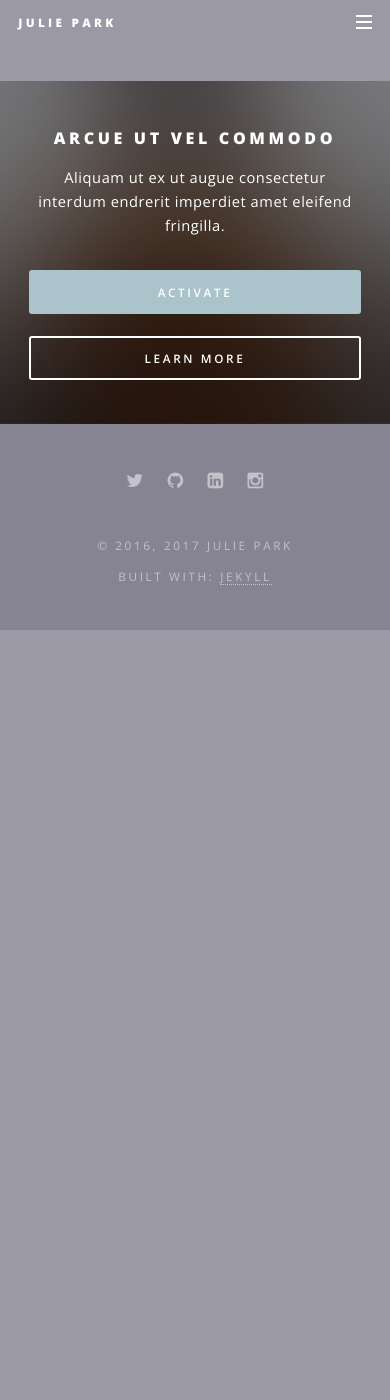
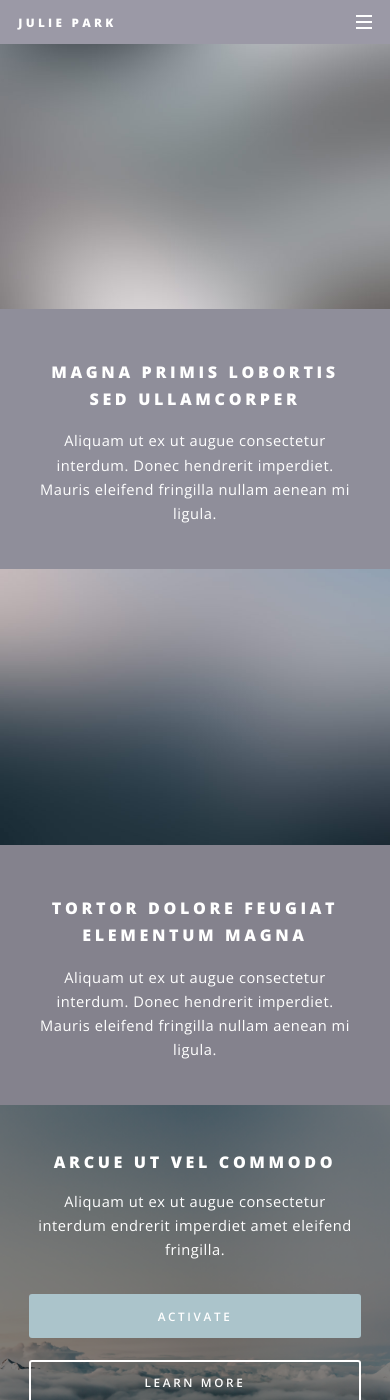
Before and after one commit to jspark721/jp-portfolio, a Jekyll site: the page built from index.html, in a window 390 px wide and 1400 px high, scrolled down 4917 px. Built offline with Jekyll 4.4.1, drawn with Linux system fonts in a browser that asks for light colours; before the commit the page ends 5547 px from its top, so only the background shows below that.

Commit message:
changed banner background

```diff
--- a/_sass/libs/_vars.scss
+++ b/_sass/libs/_vars.scss
@@ -91,10 +91,10 @@
 		),
 
 		accent5: (
-			bg:				#9B99A6,
+			bg:				#ABC4CB,
 			fg-bold:		#ffffff,
-			fg:				mix(#9B99A6, #ffffff, 25%),
-			fg-light:		mix(#9B99A6, #ffffff, 40%),
+			fg:				mix(#ABC4CB, #ffffff, 25%),
+			fg-light:		mix(#ABC4CB, #ffffff, 40%),
 			border:			rgba(0,0,0,0.125),
 			border-bg:		rgba(255,255,255,0.075),
 			border2:		rgba(0,0,0,0.25),
--- a/css/main.scss
+++ b/css/main.scss
@@ -556,10 +556,17 @@
     .about-image {
         max-width: 30%;
         float: left;
-        margin: 0.1em 1.5em 0em 4.3em;
+        margin: 0.1em 1em 0em 4.3em;
         border-radius: 5%;
         box-shadow: 0 5px 10px 0 rgba(0, 0, 0, 0.2);
     }
+    /* hide about image when media screen is small */
+
+@media screen and (max-width: 1000px) {
+    .about-image {
+        display:none;
+    }
+}
 
 /* List */
 
--- a/index.html
+++ b/index.html
@@ -13,7 +13,7 @@
 						<a href="#one" class="more scrolly">Find out More</a>
 					</section>
 
-				<!-- One -->
+				<!-- One: About Page -->
 					<section id="one" class="wrapper style1 special">
 						<div class="inner">
 							<header class="major">
@@ -32,7 +32,7 @@
 						</div>
 					</section>
 
-				<!-- Two -->
+				<!-- Two: Portfolio Highlights -->
 					<section id="two" class="wrapper alt style2">
 						<section class="spotlight">
 							<div class="image"><img src="images/pic01.jpg" alt="" /></div><div class="content">
@@ -57,7 +57,7 @@
 						</section>
 					</section>
 
-				<!-- Three -->
+				<!-- Three: Technical Skills -->
 					<section id="three" class="wrapper style3 special">
 						<div class="inner">
 							<header class="major">
@@ -94,7 +94,25 @@
 						</div>
 					</section>
 
-				<!-- CTA -->
+				<!-- Two: Blog Posts -->
+					<section id="two" class="wrapper alt style2">
+						<section class="spotlight">
+							<div class="image"><img src="images/pic01.jpg" alt="" /></div><div class="content">
+								<h2>Magna primis lobortis<br />
+								sed ullamcorper</h2>
+								<p>Aliquam ut ex ut augue consectetur interdum. Donec hendrerit imperdiet. Mauris eleifend fringilla nullam aenean mi ligula.</p>
+							</div>
+						</section>
+						<section class="spotlight">
+							<div class="image"><img src="images/pic02.jpg" alt="" /></div><div class="content">
+								<h2>Tortor dolore feugiat<br />
+								elementum magna</h2>
+								<p>Aliquam ut ex ut augue consectetur interdum. Donec hendrerit imperdiet. Mauris eleifend fringilla nullam aenean mi ligula.</p>
+							</div>
+						</section>
+					</section>
+
+				<!-- CTA: Contact - Call to action -->
 					<section id="cta" class="wrapper style4">
 						<div class="inner">
 							<header>
```
Also changed, not shown: images/banner.jpg, images/banner2.jpg (added), images/banner5.jpg (added), 2 other files.
